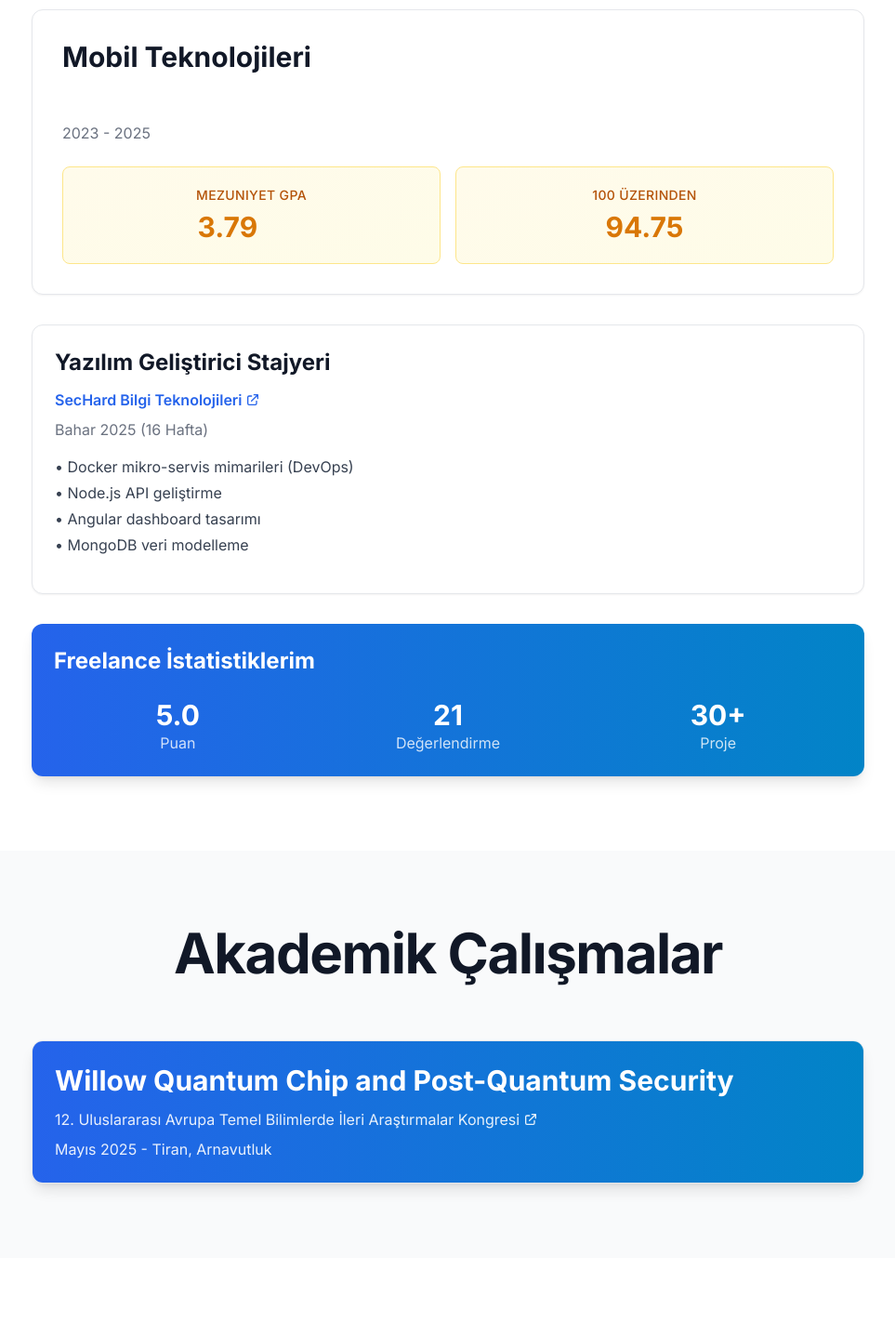
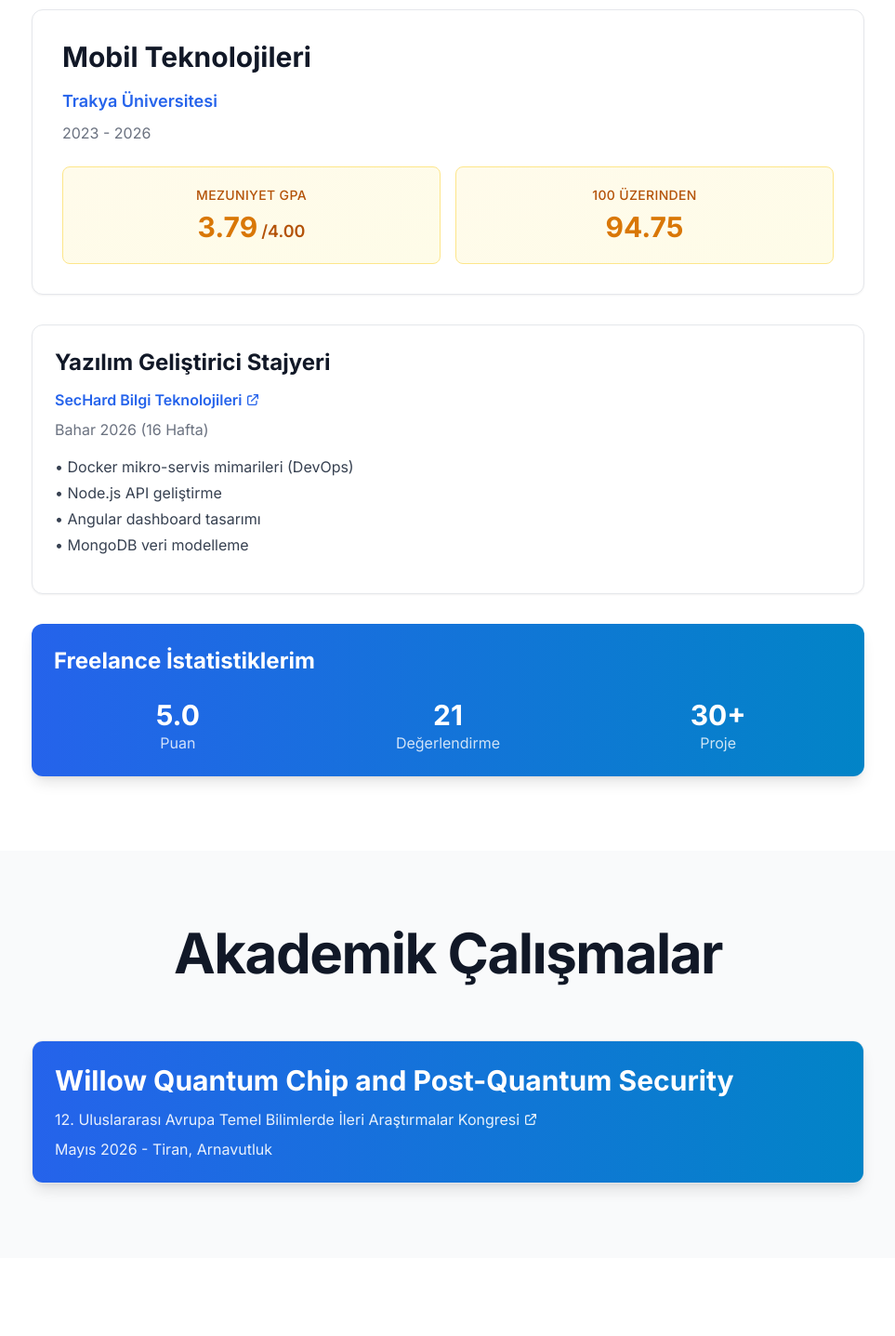
Before and after one commit to mobilteknolojileri/goldsword-portfolio, a Next.js app: page / in a window 1280 px wide. Shown: the part 1080-2517 px from the top of the page at 93% size, without its empty margins (158-1121 px from the left). Built offline with nearby package versions, Linux system fonts and the light colour scheme; no server answers.

Commit message:
chore: update all dates to 2026 across the project

```diff
--- a/app/page.tsx
+++ b/app/page.tsx
@@ -77,7 +77,7 @@
                 <footer className="py-8 border-t border-gray-200 dark:border-dark-800 bg-white dark:bg-dark-900">
                     <div className="section-container section-padding">
                         <p className="text-center text-body">
-                            © 2025 goldsword. Tüm hakları saklıdır.
+                            © 2026 goldsword. Tüm hakları saklıdır.
                         </p>
                     </div>
                 </footer>
--- a/app/qusafe/delete-account/page.tsx
+++ b/app/qusafe/delete-account/page.tsx
@@ -52,7 +52,7 @@
         <h1 className="text-3xl font-bold text-white mb-2">Delete Account</h1>
         <p className="text-slate-400">Hesap ve Veri Silme</p>
         <p className="text-sm text-slate-600 mt-4">
-          Last updated: December 2025
+          Last updated: December 2026
         </p>
       </div>
 
--- a/app/qusafe/privacy-policy/page.tsx
+++ b/app/qusafe/privacy-policy/page.tsx
@@ -25,7 +25,7 @@
         <h1 className="text-3xl font-bold text-white mb-2">Privacy Policy</h1>
         <p className="text-slate-400">Gizlilik Politikası</p>
         <p className="text-sm text-slate-600 mt-4">
-          Last updated: December 2025
+          Last updated: December 2026
         </p>
       </div>
 
--- a/app/qusafe/terms-of-service/page.tsx
+++ b/app/qusafe/terms-of-service/page.tsx
@@ -26,7 +26,7 @@
         <h1 className="text-3xl font-bold text-white mb-2">Terms of Service</h1>
         <p className="text-slate-400">Kullanım Şartları</p>
         <p className="text-sm text-slate-600 mt-4">
-          Last updated: December 2025
+          Last updated: December 2026
         </p>
       </div>
 
--- a/features/experience/index.tsx
+++ b/features/experience/index.tsx
@@ -44,7 +44,7 @@
                         >
                             <h3 className="text-xl sm:text-2xl md:text-3xl font-bold mb-3 sm:mb-4 text-heading">Mobil Teknolojileri</h3>
                             <p className="text-primary-600 font-semibold mb-2 text-base sm:text-lg">Trakya Üniversitesi</p>
-                            <p className="text-muted mb-4 sm:mb-6 text-sm sm:text-base">2023 - 2025</p>
+                            <p className="text-muted mb-4 sm:mb-6 text-sm sm:text-base">2023 - 2026</p>
                             <div className="grid grid-cols-1 sm:grid-cols-2 gap-4">
                                 <div className="bg-gradient-to-br from-amber-50 to-yellow-50 dark:from-amber-900/20 dark:to-yellow-900/20 p-5 rounded-lg border border-amber-200 dark:border-amber-800">
                                     <div className="flex flex-col items-center justify-center space-y-1.5">
@@ -81,7 +81,7 @@
                                     <path strokeLinecap="round" strokeLinejoin="round" strokeWidth={2} d="M10 6H6a2 2 0 00-2 2v10a2 2 0 002 2h10a2 2 0 002-2v-4M14 4h6m0 0v6m0-6L10 14" />
                                 </svg>
                             </a>
-                            <p className="text-muted mb-4">Bahar 2025 (16 Hafta)</p>
+                            <p className="text-muted mb-4">Bahar 2026 (16 Hafta)</p>
                             <ul className="space-y-1 text-body mb-4">
                                 <li>• Docker mikro-servis mimarileri (DevOps)</li>
                                 <li>• Node.js API geliştirme</li>
--- a/features/research/index.tsx
+++ b/features/research/index.tsx
@@ -40,7 +40,7 @@
                                     <path strokeLinecap="round" strokeLinejoin="round" strokeWidth={2} d="M10 6H6a2 2 0 00-2 2v10a2 2 0 002 2h10a2 2 0 002-2v-4M14 4h6m0 0v6m0-6L10 14" />
                                 </svg>
                             </a>
-                            <p className="text-white/90 mt-2">Mayıs 2025 - Tiran, Arnavutluk</p>
+                            <p className="text-white/90 mt-2">Mayıs 2026 - Tiran, Arnavutluk</p>
                         </div>
 
                         {/* <div className="p-6">
```
